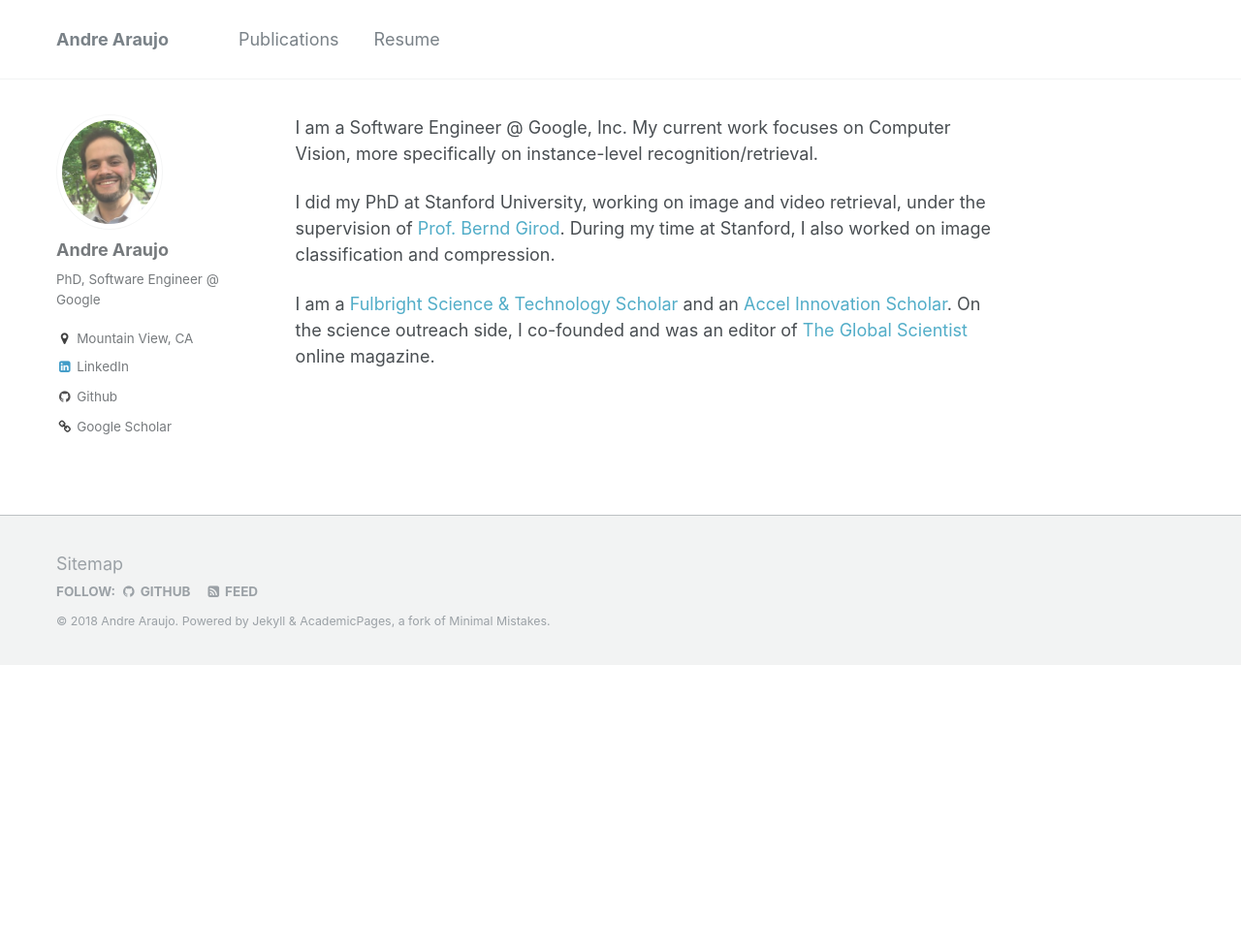
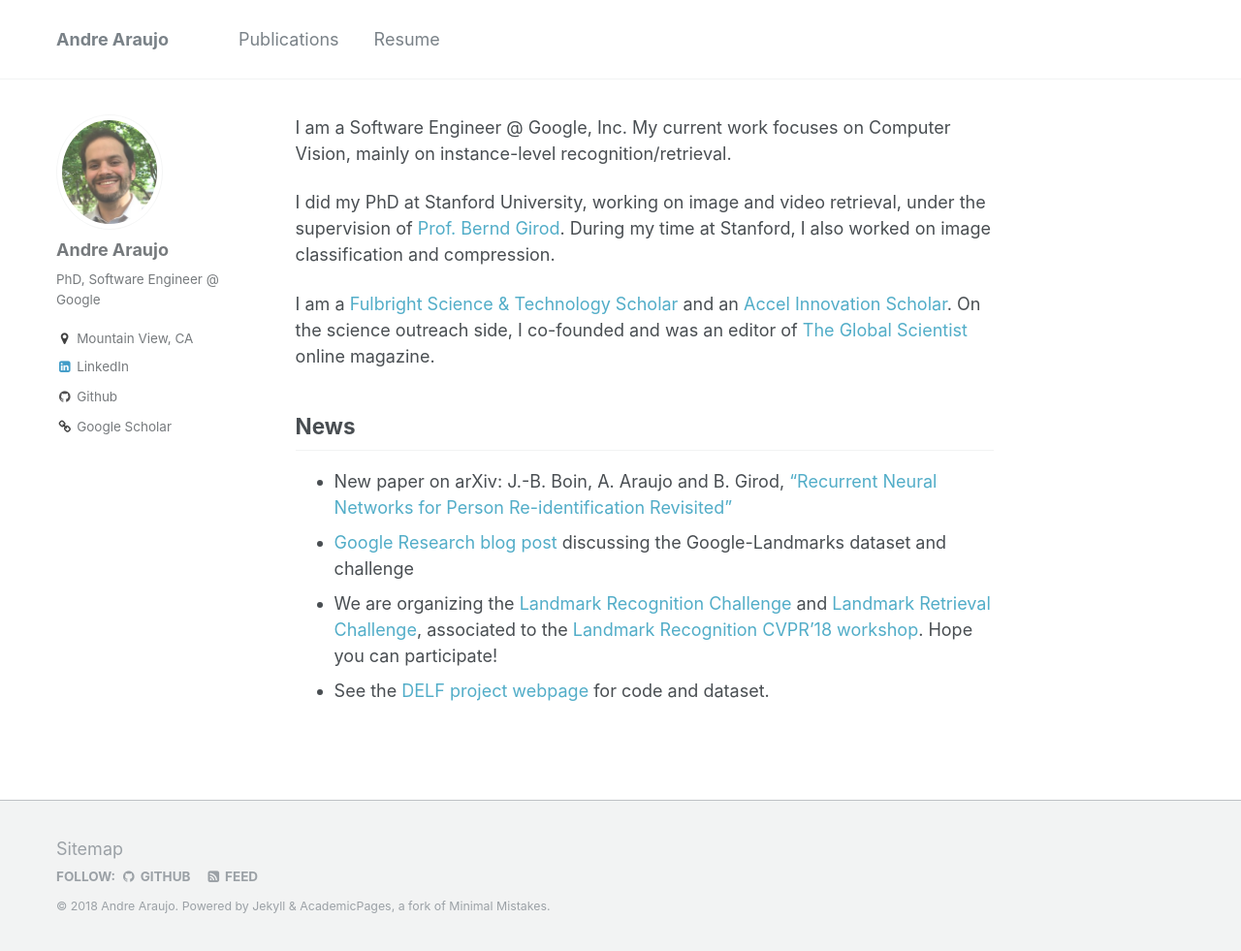
Before and after one commit to andrefaraujo/andrefaraujo.github.io, a Jekyll site: the page built from _pages/about.md, in a window 1280 px wide and 981 px high. Shown: the whole window at 97% size. Built offline with Jekyll 4.4.1, drawn with Linux system fonts in a browser that asks for light colours.

Commit message:
Apr2018 update

```diff
--- a/_pages/about.md
+++ b/_pages/about.md
@@ -10,10 +10,17 @@ redirect_from:
 ---
 
 I am a Software Engineer @ Google, Inc.
-My current work focuses on Computer Vision, more specifically on instance-level recognition/retrieval.
+My current work focuses on Computer Vision, mainly on instance-level recognition/retrieval.
 
 I did my PhD at Stanford University, working on image and video retrieval, under the supervision of [Prof. Bernd Girod](http://www.stanford.edu/~bgirod).
 During my time at Stanford, I also worked on image classification and compression.
 
 I am a [Fulbright Science & Technology Scholar](http://fulbrightscienceandtech.org/) and an [Accel Innovation Scholar](http://stvp.stanford.edu/ais/).
 On the science outreach side, I co-founded and was an editor of [The Global Scientist](https://theglobalscientist.com/) online magazine.
+
+## News
+
+* New paper on arXiv: J.-B. Boin, A. Araujo and B. Girod, ["Recurrent Neural Networks for Person Re-identification Revisited"](https://arxiv.org/abs/1804.03281)
+* [Google Research blog post](https://research.googleblog.com/2018/03/google-landmarks-new-dataset-and.html) discussing the Google-Landmarks dataset and challenge
+* We are organizing the [Landmark Recognition Challenge](https://www.kaggle.com/c/landmark-recognition-challenge) and [Landmark Retrieval Challenge](https://www.kaggle.com/c/landmark-retrieval-challenge), associated to the [Landmark Recognition CVPR'18 workshop](https://landmarkscvprw18.github.io). Hope you can participate!
+* See the [DELF project webpage](https://github.com/tensorflow/models/tree/master/research/delf) for code and dataset.
```
Also changed, not shown: _pages/resume.md (+2 -4 lines), _publications/2018-04-10-rnn-person-reid.md (added, +9 -0 lines), 2 other files.
